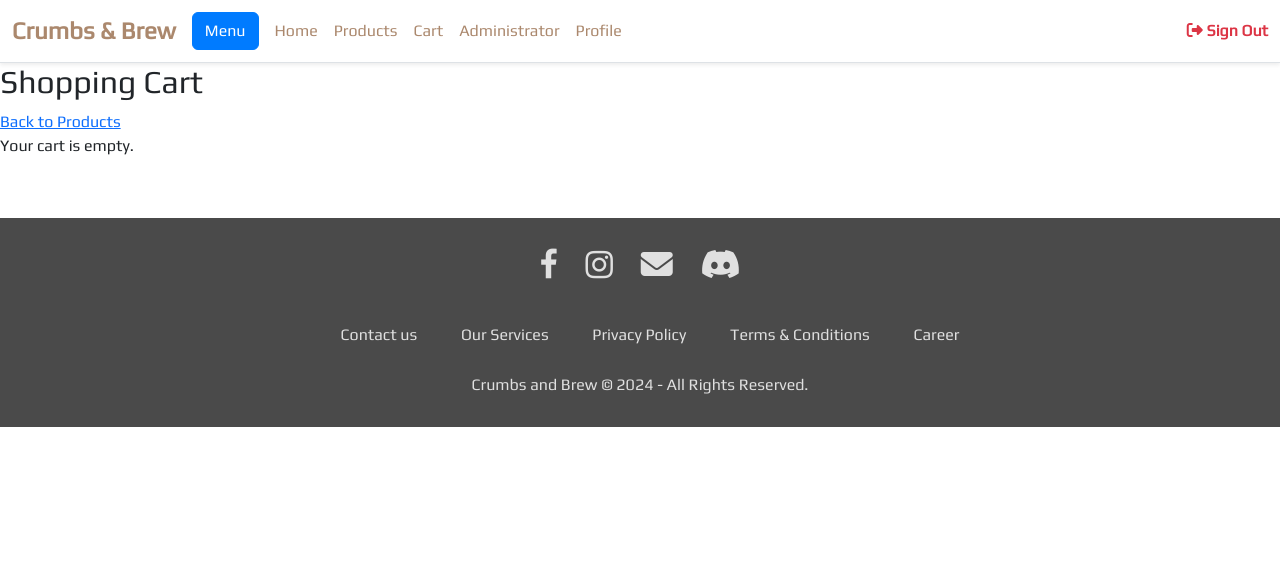
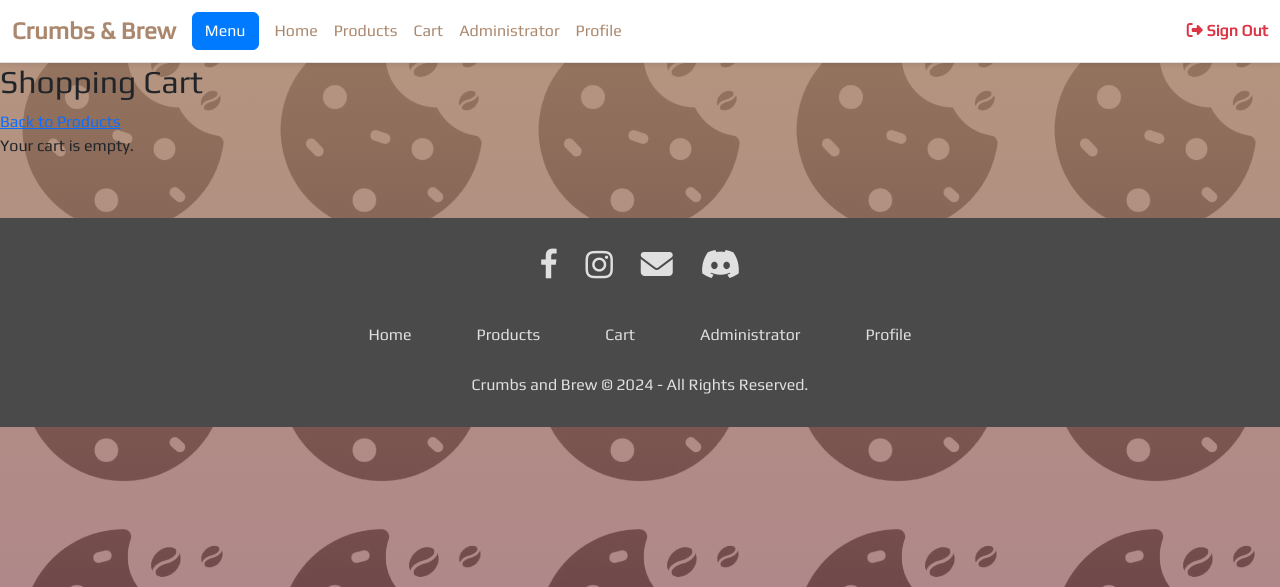
Before and after one commit to Ar-Dee08/websys-proj-main, a PHP site: page /cart.php in a window 1280 px wide. Shown: the top 587 px of the page. Run offline with PHP 8.4, Linux system fonts and the light colour scheme.

Commit message:
fixed background image please reupload database

```diff
--- a/includes/footer.php
+++ b/includes/footer.php
@@ -24,14 +24,24 @@
 
     <!-- Links Row -->
     <div class="row">
-      <ul style="list-style: none; padding: 0;">
+      <ul style="list-style: none; padding: 0; display: flex; justify-content: center; gap: 5.0px;">
 
-        <!-- To change, synch with the contents. -->
-        <li style="display: inline; margin-right: 10px;"><a href="#">Contact us</a></li>
-        <li style="display: inline; margin-right: 10px;"><a href="#">Our Services</a></li>
-        <li style="display: inline; margin-right: 10px;"><a href="#">Privacy Policy</a></li>
-        <li style="display: inline; margin-right: 10px;"><a href="#">Terms & Conditions</a></li>
-        <li style="display: inline; margin-right: 10px;"><a href="#">Career</a></li>
+      <!-- To change, synch with the contents. -->
+      <li class="nav-item">
+        <a class="nav-link" href="dashboard.php">Home</a>
+      </li>
+      <li class="nav-item">
+        <a class="nav-link" href="products.php">Products</a>
+      </li>
+      <li class="nav-item">
+        <a class="nav-link" href="cart.php">Cart</a>
+      </li>
+      <li class="nav-item">
+        <a class="nav-link" href="admins.php">Administrator</a>
+      </li>
+      <li class="nav-item">
+        <a class="nav-link" href="view_profile.php">Profile</a>
+      </li>
       </ul>
     </div>
 
--- a/includes/header.php
+++ b/includes/header.php
@@ -7,7 +7,6 @@
     <!-- Offcanvas Bootstrap CSS -->
     <link href="https://cdn.jsdelivr.net/npm/bootstrap@5.3.2/dist/css/bootstrap.min.css" rel="stylesheet">
     <link rel="stylesheet" href="https://cdnjs.cloudflare.com/ajax/libs/font-awesome/6.7.1/css/all.min.css" />
-
     <link rel="stylesheet" href="styles.css">
 
 </head>
--- a/styles.css
+++ b/styles.css
@@ -4,7 +4,13 @@
     margin: 0;
     padding: 0;
 }
+body {
+    background-image: url('images/image-004.png');
+    background-size: 100px;
+    background: linear-gradient(#ab886de2, #8b4e5db3), url('images/image-004.png');
+    background-attachment: fixed;
 
+}
 /* Navbar Styles */
 .custom-navbar {
     background-color: #ffffff;
```
Also changed, not shown: images/image-004.png (added).
